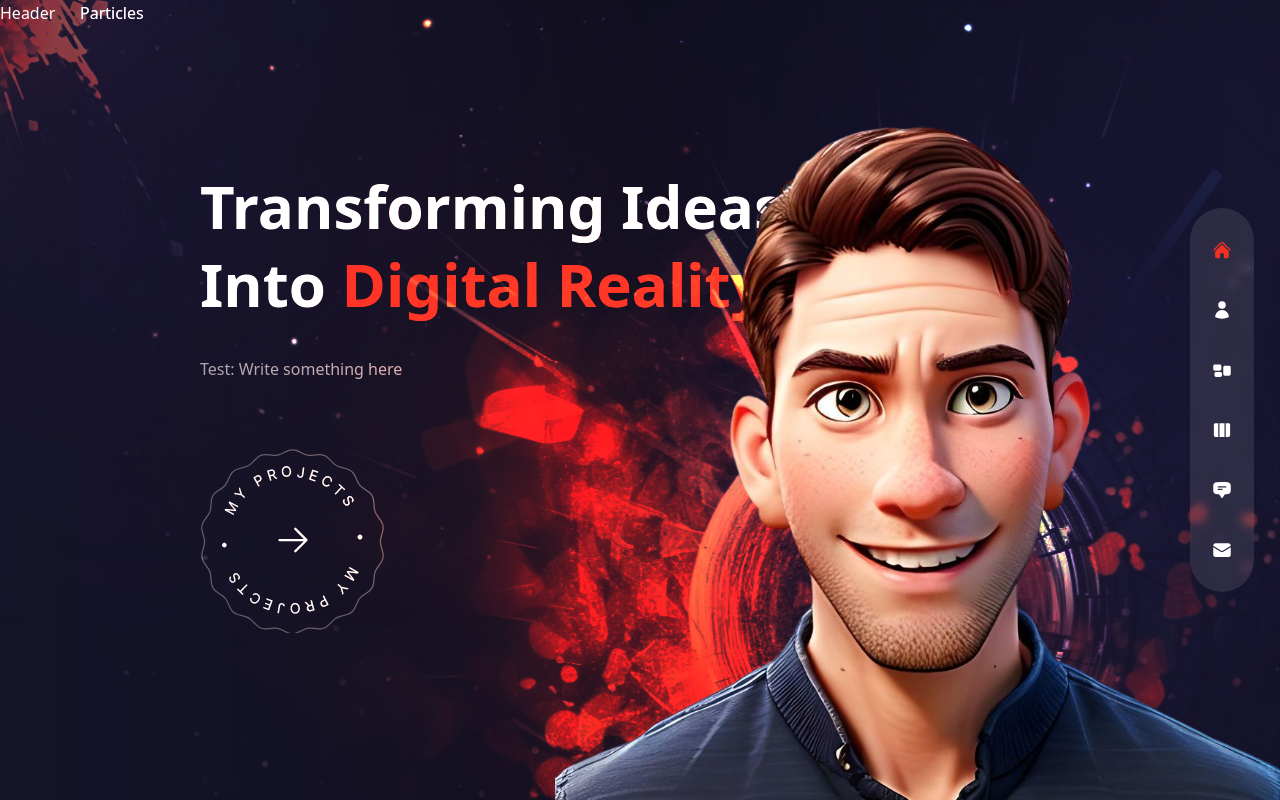
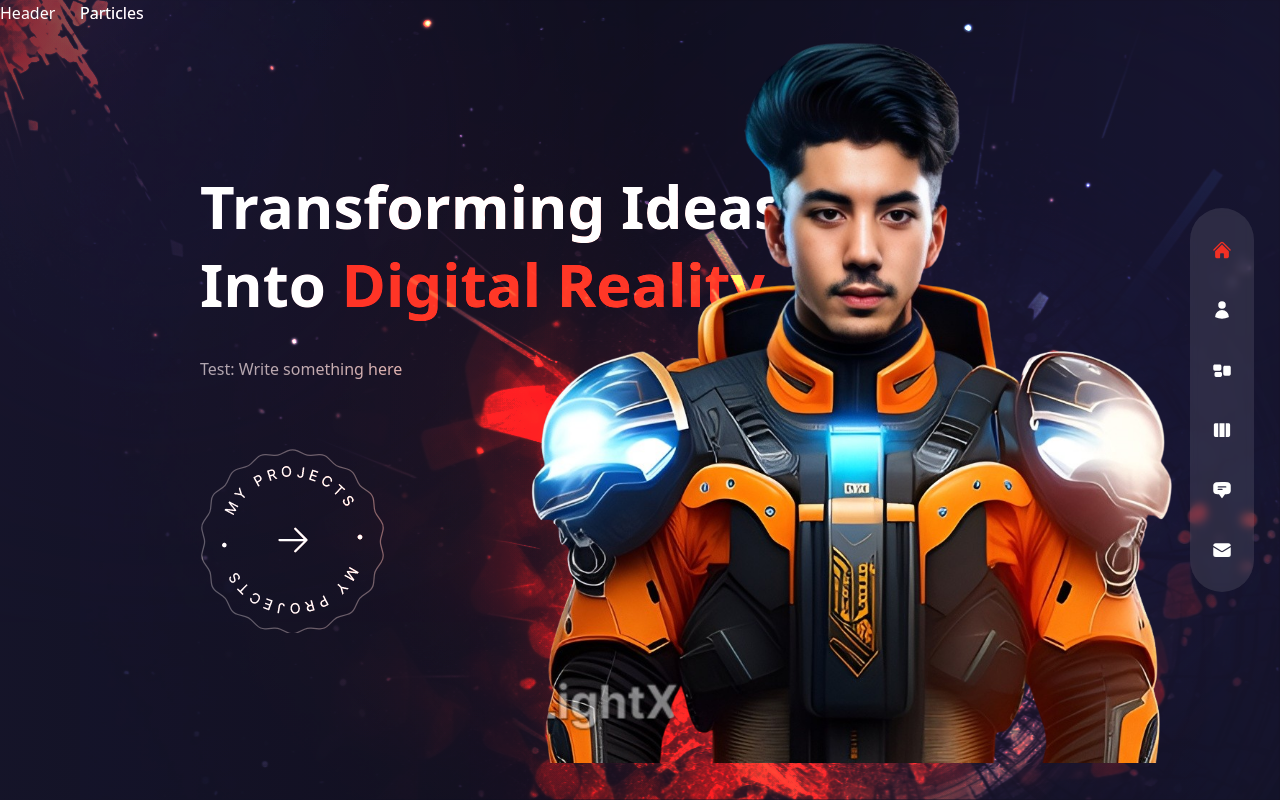
Before and after one commit to Achraftraf/Achraftraf.github.io, a Next.js app: page / in a window 1280 px wide. Built offline with nearby package versions, Linux system fonts and the light colour scheme.

Commit message:
edit the avatar

```diff
--- a/components/Avatar.js
+++ b/components/Avatar.js
@@ -1,39 +1,9 @@
-import React, { useState, useEffect } from "react";
 import Image from "next/image";
 
 const Avatar = () => {
-  const [currentImage, setCurrentImage] = useState("/av1-removebg.png");
-  const imageList = [
-    "/av1-removebg.png",
-    "/achrafzarouki-removebg.png",
-    "/av2-removebg.png", // Add your image paths here
-  ];
-
-  useEffect(() => {
-    // Use setInterval to switch the image every 5 seconds (5000 milliseconds)
-    const interval = setInterval(() => {
-      const currentIndex = imageList.indexOf(currentImage);
-      const nextIndex = (currentIndex + 1) % imageList.length;
-      setCurrentImage(imageList[nextIndex]);
-    }, 800);
-
-    // Clear the interval when the component unmounts
-    return () => {
-      clearInterval(interval);
-    };
-  }, [currentImage]); // useEffect dependency on currentImage
-
-  return (
-    <div className="hidden xl:flex xl:max-w-none">
-      <Image
-        src={currentImage}
-        width={737}
-        height={678}
-        alt=""
-        className="translate-z-0 w-full h-full"
-      />
-    </div>
-  );
+  return <div className="hidden xl:flex xl:max-w-none">
+    <Image src={'/av-removebg.png'}  width={737} height={678} alt="" className='translate-z-0 w-full h-full' />
+  </div>;
 };
 
-export default Avatar;
+export default Avatar;
--- a/pages/index.js
+++ b/pages/index.js
@@ -41,7 +41,7 @@ initial="hidden" animate="show" exit="hidden" className="hidden xl:flex"
       <div>Particles</div>
       {}
       <motion.div variants={fadeIn('up',0.5)}
-initial="hidden" animate="show" exit="hidden" transition={{duration: 1,ease: 'easeInOut'}} className='w-full h-full max-w-[737px] max-h-[678px] absolute  -bottom-30 lg:bottom-300 lg:right-[-1%]'>
+initial="hidden" animate="show" exit="hidden" transition={{duration: 1,ease: 'easeInOut'}} className='w-full h-full max-w-[737px] max-h-[678px] absolute  -bottom-30 lg:bottom-300 lg:right-[5%]'>
       <Avatar />
     </motion.div>
     </div>
```
